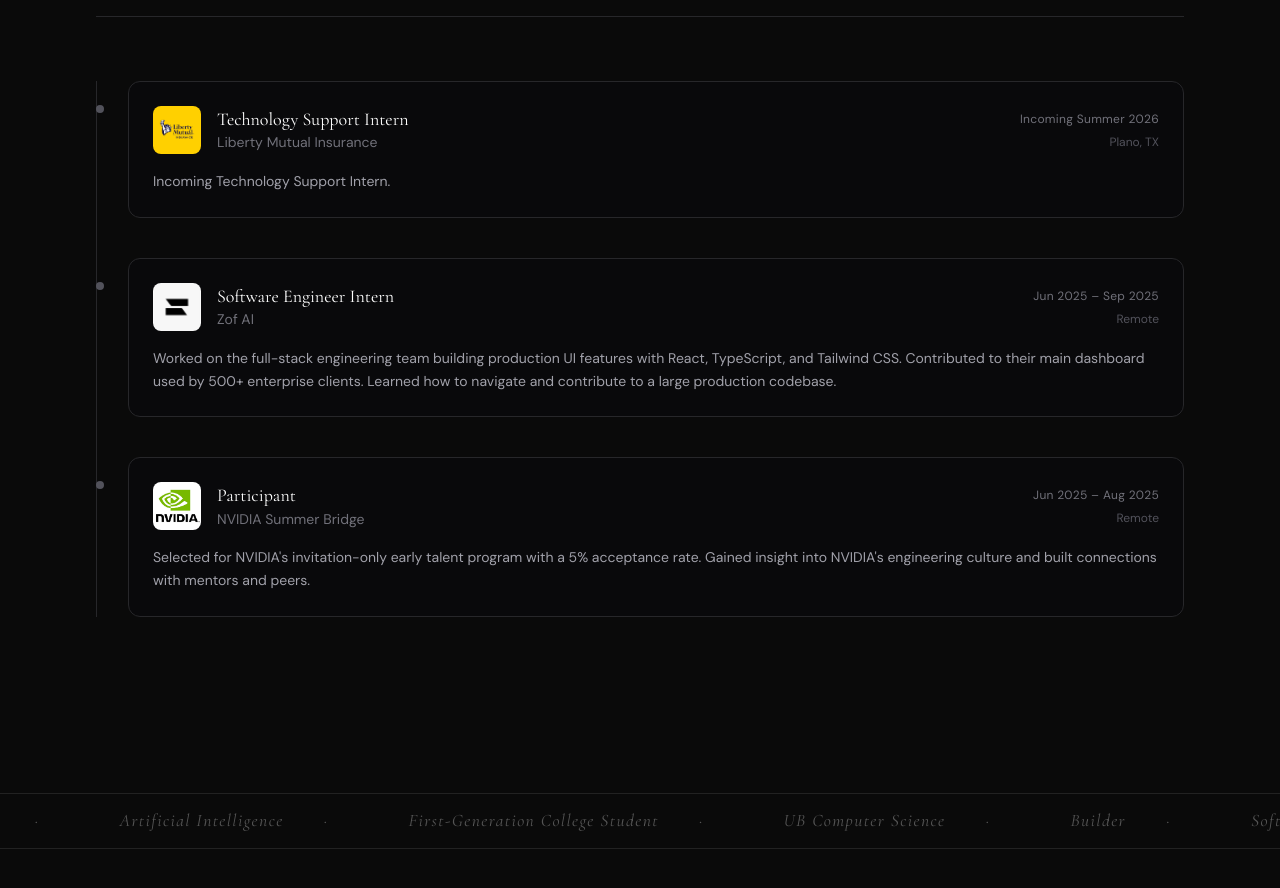
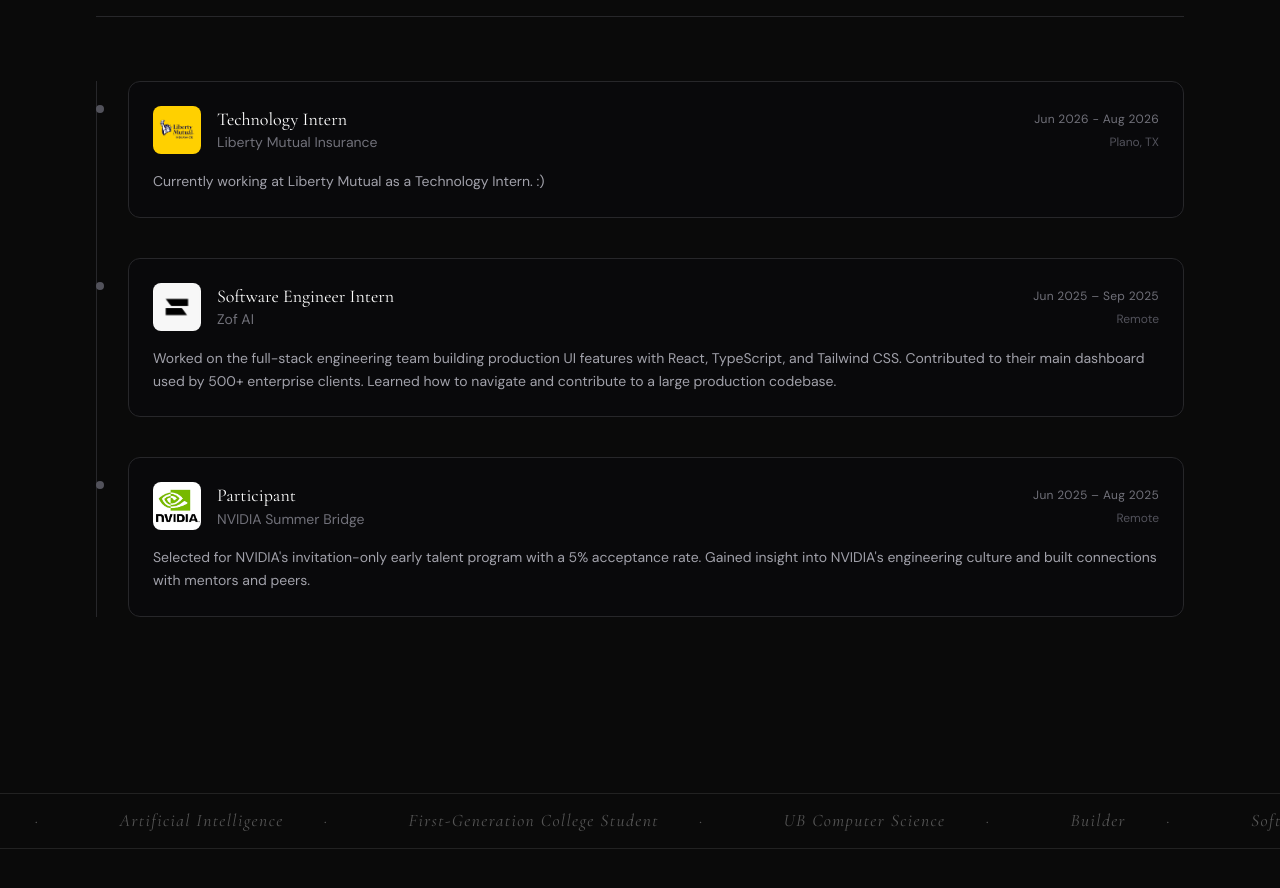
Before and after one commit to AboubakaryT/Webpage, a React (Vite) app: page / in a window 1280 px wide. Shown: the part 1079-1967 px from the top of the page. Built offline with nearby package versions, Linux system fonts and the light colour scheme; no server answers.

Commit message:
changed experince section

```diff
--- a/src/components/Experience.tsx
+++ b/src/components/Experience.tsx
@@ -6,12 +6,12 @@ const displayFont = { fontFamily: "'Cormorant Garamond', serif" };
 export default function Experience() {
   const experiences = [
     {
-      title: "Technology Support Intern",
+      title: "Technology Intern",
       company: "Liberty Mutual Insurance",
       img: liberty,
       location: "Plano, TX",
-      date: "Incoming Summer 2026",
-      description: "Incoming Technology Support Intern.",
+      date: "Jun 2026 - Aug 2026",
+      description: "Currently working at Liberty Mutual as a Technology Intern. :)",
     },
     {
       title: "Software Engineer Intern",
```
Also changed, not shown: 1 other file (tests, documents, lock files or other folders).
